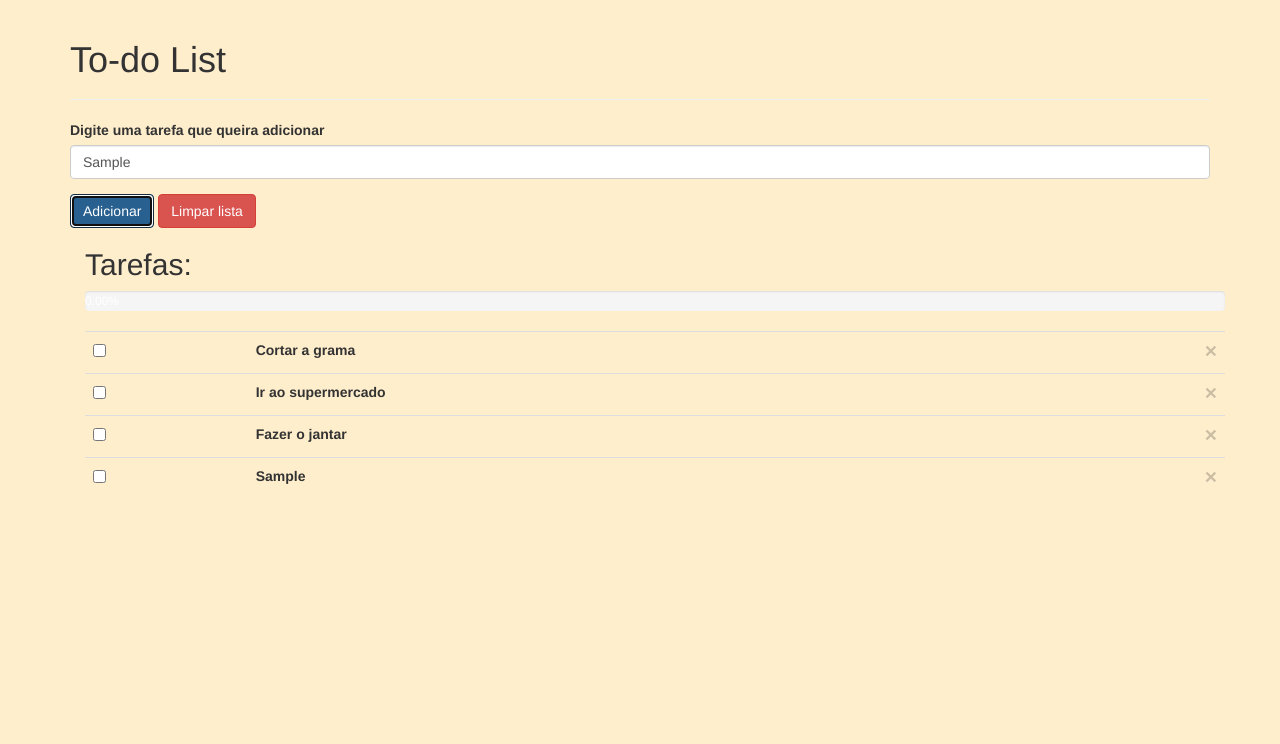
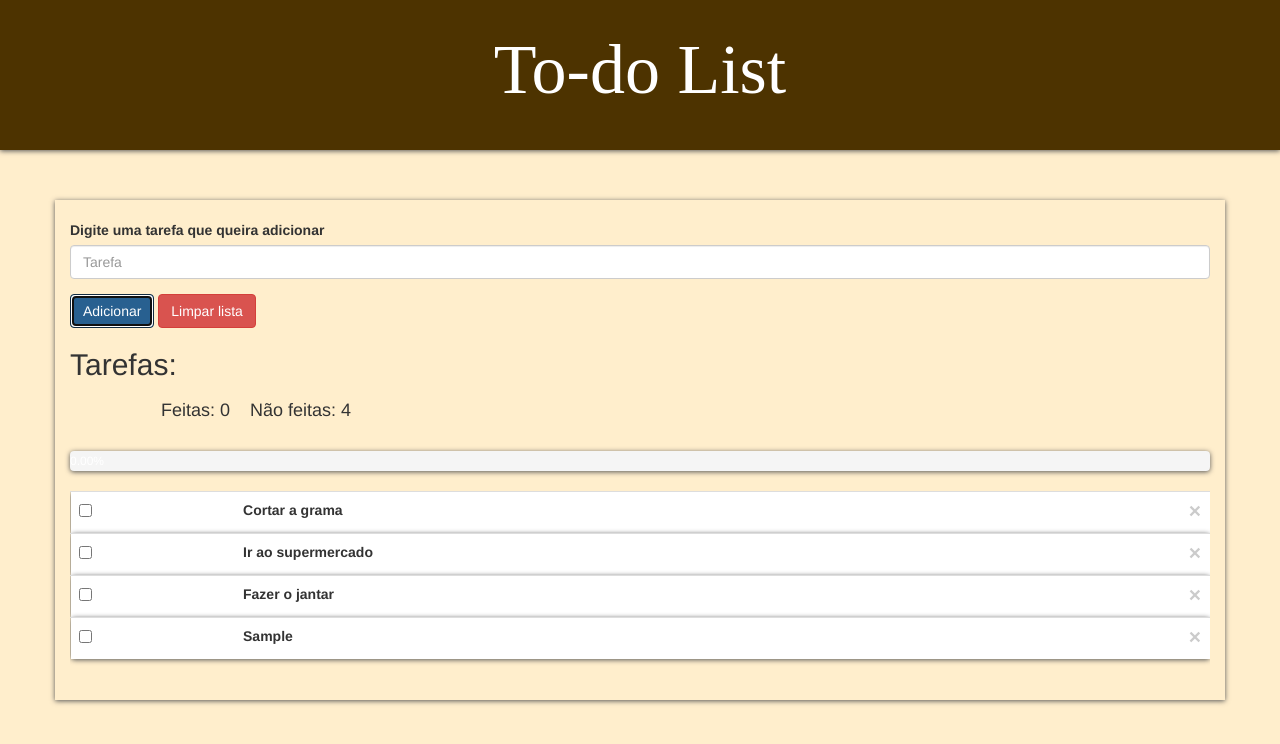
Before and after one commit to italomlp/si1, a plain HTML site: page index.html in a window 1280 px wide. Both pictures are taken after typing "Sample" into the empty fields and a click on the button "Adicionar". Drawn offline with nearby package versions, Linux system fonts and the light colour scheme.

Commit message:
Ajustes de CSS. Efeito de tarefa pronta. Contador de tarefas.

```diff
--- a/css/style.css
+++ b/css/style.css
@@ -2,7 +2,34 @@ body {
 	background-color: #ffeecc;
 }
 
-/*#removeTaskButton {
-	position: absolute;
-	right: 40px;
-}*/
+header {
+	font-family: "Times New Roman", Times, serif;
+	font-size: 500%;
+	width: 100%;
+	padding-top: 20px;
+	padding-bottom: 30px;
+	text-align: center;
+	background-color: #4d3300;
+	color: white;
+	box-shadow: 0px 1px 5px 0px #555;
+}
+
+.checked {
+	color: #cc6600;
+	text-decoration: line-through;
+}
+
+.container {
+	box-shadow: 0px 1px 5px 0px #555;
+	margin-top: 50px;
+	padding-top: 20px;
+	padding-bottom: 20px;
+}
+
+.panel {
+	box-shadow: 0px 1px 5px 0px #555;
+}
+
+.progress {
+	box-shadow: 0px 1px 5px 0px #555;
+}
--- a/index.html
+++ b/index.html
@@ -14,20 +14,19 @@
 	</head>
 
 	<body ng-app="todoList">
+		<header>
+			To-do List
+		</header>
+
 		<div class="container" ng-controller="TasksController as tcontroller">
-
-			<div class="page-header">
-				<h1>To-do List</h1>
-			</div> <!-- Close page-header -->
 
 			<form>
 				<div class="form-group">
 					<label for="inputTask">Digite uma tarefa que queira adicionar</label>
-					<input type="text" class="form-control" ng-model="newTask" placeholder="Tarefa" />
+					<input id="inputTask" type="text" class="form-control" ng-model="newTask" placeholder="Tarefa" />
 				</div> <!-- Close form-group add tsk -->
-				<button type="submit" class="btn btn-primary" ng-click="tcontroller.add(newTask)">Adicionar</button>
+				<button type="submit" class="btn btn-primary" ng-click="tcontroller.add(newTask);" onclick="document.getElementById('inputTask').value=''" >Adicionar</button>
 				<button type="reset" class="btn btn-danger" data-toggle="modal" data-target="#clearConfirm">Limpar lista</button>
-				<!--button type="reset" class="btn btn-danger" ng-click="tcontroller.clear()">Limpar lista</button-->
 
 				<!-- Modal -->
 				<div class="modal fade" id="clearConfirm">
@@ -57,8 +56,11 @@
 
 			</form>
 
-			<div class="container">
 			<h2>Tarefas:</h2>
+			<dl class="dl-horizontal">
+				<dt class="dt"><h4>Feitas: {{tcontroller.actualTasksDone}}</h4></dt>
+				<dd class="dt"><h4>Não feitas: {{tcontroller.actualTasksNotDone}}</h4></dt>
+			</dl>
 
 			<div class="progress">
 				<div class="progress-bar progress-bar-striped" aria-valuemin="0" aria-valuemax="100" style="width:{{tcontroller.actualPercent}}%">
@@ -66,26 +68,15 @@
 				</div> <!-- Close progress-bar -->
 			</div> <!-- Close progress -->
 
-				<!-- <div class="list-group input-lg" ng-repeat="task in tcontroller.tasksArray">
-					<label class="list-group-item"><input type="checkbox" ng-model="task.done" ng-change="tcontroller.calculatePercent()"/>{{task.name}}<button type="button" class="close" ng-click="tcontroller.remove(task)" id="removeTaskButton">&times;</button></label>
-				</div> -->
-
-				<!-- <div class="panel-group checkbox input-lg">
-					<div class="panel panel-default" ng-repeat="task in tcontroller.tasksArray">
-						<div class="panel-body">
-							<label><input type="checkbox" ng-model="task.done" ng-change="tcontroller.calculatePercent()"/>{{task.name}}<button type="button" class="close" ng-click="tcontroller.remove(task)" id="removeTaskButton">&times;</button></label>
-						</div>
-					</div>
-				</div> -->
 			<div class="table-responsive">
-					<table class="table table-hover">
+				<table class="table table-hover table-responsive">
 					<tbody>
-							<tr ng-repeat="task in tcontroller.tasksArray">
+						<tr class="panel" ng-repeat="task in tcontroller.tasksArray">
 							<td>
-									<input id="{{$index}}" type="checkbox" ng-model="task.done" ng-change="tcontroller.calculatePercent()"/>
+								<input id="task{{$index}}" type="checkbox" ng-model="task.done" ng-change="tcontroller.calculateDones()"/>
 							</td>
 							<td>
-									<label for="{{$index}}">{{task.name}}</label>
+								<label ng-class="{ 'checked' : task.done}" for="task{{$index}}">{{task.name}}</label>
 							</td>
 							<td>
 								<button type="button" class="close" ng-click="tcontroller.remove(task)" id="removeTaskButton">&times;</button>
@@ -95,7 +86,6 @@
 				</table>
 			</div>
 
-			</div>
 
 		</div> <!-- Close container -->
 	</body>
--- a/js/app.js
+++ b/js/app.js
@@ -1,6 +1,8 @@
 var app = angular.module('todoList', []);
 app.controller('TasksController', function() {
 	this.actualPercent = 0;
+	this.actualTasksDone = 0;
+	this.actualTasksNotDone = 3;
 	this.tasksArray = [
 						{name : "Cortar a grama", done : false},
 						{name : "Ir ao supermercado", done : false},
@@ -9,20 +11,23 @@ app.controller('TasksController', function() {
 
 	this.add = function (taskName) {
 		this.tasksArray.push({name : taskName, done : false});
-		this.calculatePercent();
+		this.calculateDones();
 	};
 
 	this.remove = function (task) {
 		this.tasksArray.splice(this.tasksArray.indexOf(task), 1);
-		this.calculatePercent();
+		this.calculateDones();
 	};
 
 	this.clear = function () {
 		this.tasksArray = [];
-		this.actualPercent = 0;
+		this.calculateDones();
+		// this.actualPercent = 0;
+		// this.actualTasksDone = 0;
+		// this.actualTasksNotDone = 0;
 	};
 
-	this.calculatePercent = function () {
+	this.calculateDones = function () {
 		var tasksDone = 0;
 		for (var i = 0; i < this.tasksArray.length; i++) {
 			if (this.tasksArray[i].done == true) {
@@ -30,5 +35,7 @@ app.controller('TasksController', function() {
 			}
 		}
 		this.actualPercent = ((100 * tasksDone) / this.tasksArray.length).toFixed(2);
+		this.actualTasksDone = tasksDone;
+		this.actualTasksNotDone = this.tasksArray.length - tasksDone;
 	};
 });
```
Lines whose indentation alone changed are shown as unchanged.
